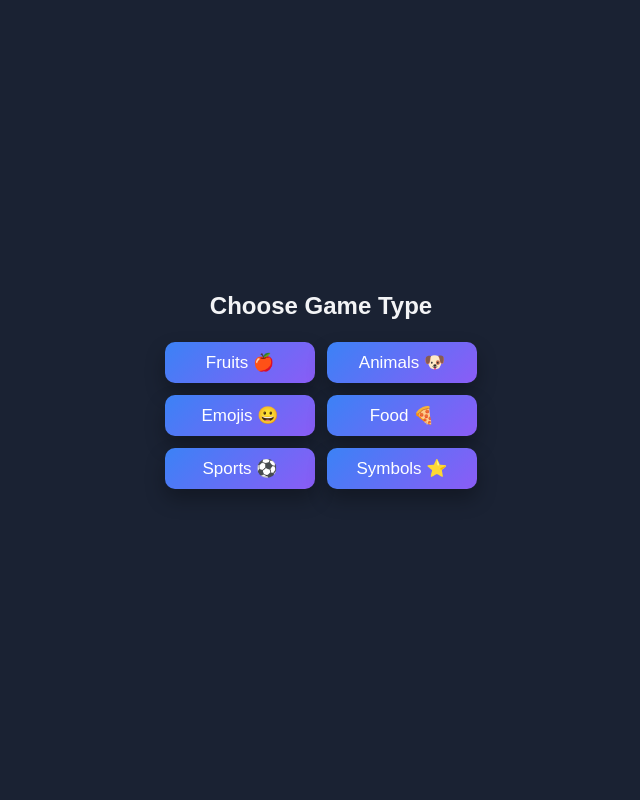
After one commit to Yara-khattab/StudyVibe, a PHP site: page /game.html in a window 1280 px wide. The commit adds this page. Shown: the whole page, without its empty margins (319-959 px from the left). Run offline with PHP 8.4, Linux system fonts and the light colour scheme.

Commit message:
update styles and fix layout

```diff
--- a/CSS/style.css
+++ b/CSS/style.css
@@ -74,8 +74,106 @@
   font-weight: 500;
   transition: 0.3s;
 }
-
 .login-text a:hover,.signup-text a:hover {
   text-decoration: underline;
   color: #a855f7;
 }
+.game{
+  background: #1A2233;
+  display: flex;
+  justify-content: center;
+  align-items: center;
+  height: 100vh;
+  width: 100%;
+  font-family: sans-serif;
+  color: #F3F4F6;
+  flex-direction: column;
+  font-family: sans-serif;
+}
+.game #menu{
+  display: grid;
+  grid-template-columns: repeat(2, 150px);
+  gap: 12px;
+  justify-content: center;
+  text-align: center;
+}
+.game button {
+  padding: 10px;
+  border: none;
+  border-radius: 10px;
+  cursor: pointer;
+  background: linear-gradient(135deg, #3B82F6, #8B5CF6);
+  color: white;
+  font-size: 17px;
+  transition: all 0.3s ease-in-out;
+  box-shadow: 0 10px 20px rgba(0, 0, 0, 0.3)
+}
+.game button:hover{
+transform: scale(1.08);
+filter: brightness(1.1);
+
+}
+.game #timer {
+  position: absolute;
+  top: 20px;
+  right: 20px;
+  font-size: 20px;
+}
+.game .game-board {
+  display: grid;
+  grid-template-columns: repeat(4, 100px);
+  gap: 15px;
+  margin-top: 20px;
+  user-select: none;
+}
+.game .card {
+  width: 100px;
+  height: 100px;
+  background: #111827;
+  border-radius: 15px;
+  display: flex;
+  justify-content: center;
+  align-items: center;
+  color: transparent;
+  font-size: 30px;
+  cursor: pointer;
+  border: 1px solid #1F2937;
+  transition: 0.3s;
+}
+.card.open,.card.matched {
+  color: white;
+}
+.card.open {
+  background: linear-gradient(135deg, #3B82F6, #8B5CF6);
+  transform: scale(1.05);
+}
+.card.matched {
+  background: #22c55e;
+}
+.popup {
+  position: fixed;
+  top: 50%;
+  left: 50%;
+  transform: translate(-50%, -50%);
+  background: #212b41;
+  padding: 30px;
+  border-radius: 20px;
+  border: 1px solid #354253;
+  color: white;
+  display: flex;
+  flex-direction: column;
+  align-items: center;
+  justify-content: center;
+  gap: 6px;
+  z-index: 101;
+}
+.game .overlay {
+    position: fixed;
+    top: 0;
+    left: 0;
+    width: 100%;
+    height: 100%;
+    background-color: rgba(0, 0, 0, 0.9);
+    z-index: 100;
+    display: none;
+}
--- /dev/null
+++ b/JS/script.js
@@ -0,0 +1,124 @@
+const themes = {
+  fruits: ["🍎","🍌","🍇","🍉","🍒","🥝","🍍","🍓"],
+  animals: ["🐶","🐱","🐼","🦁","🐸","🐵","🐰","🐯"],
+  emojis: ["😀","😂","😍","😎","😭","😡","😱","🤩"],
+  food: ["🍕","🍔","🍟","🌭","🍩","🍪","🍫","🍿"],
+  sports: ["⚽","🏀","🏈","⚾","🎾","🏐","🥊","🏓"],
+  symbols: ["⭐","❤️","🔥","⚡","🌙","☀️","💎","🎯"]
+};
+let firstCard = null;
+let secondCard = null;
+let lockBoard = false;
+let gameOver = false;
+let time = 60;
+let countdown;
+function startGame(type) {
+  document.getElementById("menu").style.display = "none";
+  resetGame();
+  let selected = themes[type];
+  let cards = [...selected, ...selected];
+  cards.sort(() => 0.5 - Math.random());
+  createBoard(cards);
+  startTimer();
+}
+function createBoard(cards) {
+  const board = document.getElementById("board");
+  board.innerHTML = "";
+  cards.forEach((item) => {
+    let card = document.createElement("div");
+    card.classList.add("card");
+    card.dataset.value = item;
+    card.innerHTML = item;
+    card.addEventListener("click", handleClick);
+    board.appendChild(card);
+  });
+}
+function handleClick() {
+  if (gameOver) return;
+  if (lockBoard) return;
+  if (this === firstCard) return;
+  this.classList.add("open");
+  if (!firstCard) {
+    firstCard = this;
+    return;
+  }
+  secondCard = this;
+  lockBoard = true;
+  checkMatch();
+}
+function checkMatch() {
+  if (firstCard.dataset.value === secondCard.dataset.value) {
+    firstCard.classList.add("matched");
+    secondCard.classList.add("matched");
+    checkWin();
+    resetTurn();
+  } else {
+    setTimeout(() => {
+      firstCard.classList.remove("open");
+      secondCard.classList.remove("open");
+      resetTurn();
+    }, 800);
+  }
+}
+function resetTurn() {
+  firstCard = null;
+  secondCard = null;
+  lockBoard = false;
+}
+function checkWin() {
+  let matchedCards = document.querySelectorAll(".matched");
+  if (matchedCards.length === document.querySelectorAll(".card").length) {
+    clearInterval(countdown);
+    gameOver = true;
+    let timeTaken = 60 - time;
+    let rank = "";
+    if (timeTaken <= 20) {
+      rank = "Excellent!🏆";
+    } else if (timeTaken <= 40) {
+      rank = "Very Good!🌟";
+    } else {
+      rank = "Good!👍";
+    }
+    setTimeout(() => {
+      showPopup("🎉 You Win!", `Time Taken: ${60-time}s, ${rank}` );
+
+    }, 300);
+  }
+}
+function startTimer() {
+  let timerElement = document.getElementById("timer");
+  time = 60;
+  timerElement.innerText = time;
+  countdown = setInterval(() => {
+    time--;
+    timerElement.innerText = time;
+    if (time === 0) {
+      clearInterval(countdown);
+      gameOver = true;
+      showPopup("⏰ Time's up!", "Try again!");
+    }
+  }, 1000);
+}
+function showPopup(title, message) {
+  const overlay = document.getElementById("overlay");
+  if (overlay) {
+    overlay.style.display = "block";
+  }
+  let popup = document.createElement("div");
+  popup.innerHTML = `
+    <div class="popup">
+      <h2>${title}</h2>
+      <p>${message}</p>
+      <button onclick="location.reload()" style="padding: 6px; background: #657791; color: white; border: none; border-radius: 7px; cursor: pointer; font-weight: bold; margin-top:3px;">Play Again</button>
+    </div>
+  `;
+  document.body.appendChild(popup);
+}
+
+function resetGame() {
+  firstCard = null;
+  secondCard = null;
+  lockBoard = false;
+  gameOver = false;
+  clearInterval(countdown);
+}
--- /dev/null
+++ b/game.html
@@ -0,0 +1,27 @@
+<!DOCTYPE html>
+<html lang="en">
+<head>
+    <meta charset="UTF-8">
+    <meta name="viewport" content="width=device-width, initial-scale=1.0">
+    <title>Game</title>
+    <link rel="stylesheet" href="CSS/style.css">
+    <link rel="stylesheet" href="CSS/all.css">
+</head>
+<body>
+  <section class="game">
+    <div id="menu">
+      <h2 style="grid-column: span 2; margin-bottom: 10px;">Choose Game Type</h2>
+     <button onclick="startGame('fruits')">Fruits 🍎</button>
+     <button onclick="startGame('animals')">Animals 🐶</button>
+     <button onclick="startGame('emojis')">Emojis 😀</button>
+     <button onclick="startGame('food')">Food 🍕</button>
+     <button onclick="startGame('sports')">Sports ⚽</button>
+     <button onclick="startGame('symbols')">Symbols ⭐</button>
+    </div>
+    <div id="timer"></div>
+    <div class="game-board" id="board"></div>
+    <div id="overlay" class="overlay"></div>
+   </section>
+ <script src="JS/script.js"></script>
+</body>
+</html>
```
